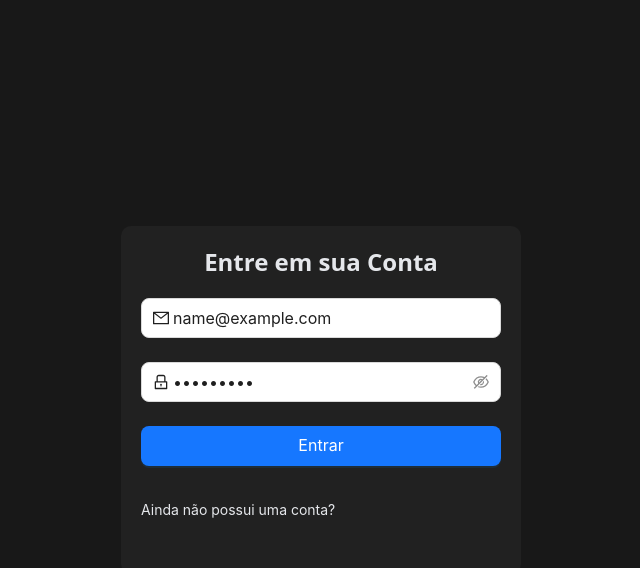
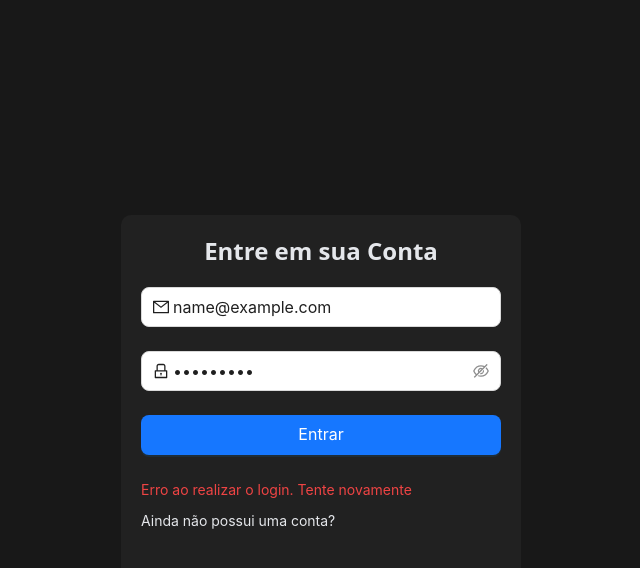
Before and after one commit to robsonbucci/task-management, a Next.js app: page /login in a window 1280 px wide. Both pictures are taken after typing "name@example.com", "Sample123" into the empty fields and a click on the button "Entrar". Shown: the top 568 px of the page, without its empty margins (319-959 px from the left). Built offline with nearby package versions, Linux system fonts and the light colour scheme; no server answers.

Commit message:
feat: adicionado cookie na pagina login e cadastro

```diff
--- a/src/app/(auth)/cadastro/page.tsx
+++ b/src/app/(auth)/cadastro/page.tsx
@@ -3,6 +3,8 @@ import { LockOutlined, MailOutlined, UserOutlined } from "@ant-design/icons";
 import { Button, Form, Input } from "antd";
 import { useState } from "react";
 import Link from "next/link";
+import { setCookie } from "cookies-next";
+import { useRouter } from "next/navigation";
 
 import LoginCard from "@/app/components/LoginCard/LoginCard";
 import { useGlobalState } from "@/app/context/globalContextProvider";
@@ -10,6 +12,7 @@ import { useGlobalState } from "@/app/context/globalContextProvider";
 export default function Cadastro() {
   const { theme } = useGlobalState();
   const [error, setError] = useState<string | null>(null);
+  const router = useRouter();
 
   const onFinish = async (values: any) => {
     try {
@@ -26,12 +29,15 @@ export default function Cadastro() {
       }
 
       const data = await response.json();
-      if(data.status !== 201){
+      if (data.status !== 201) {
         setError(data.message);
+        return;
       }
 
+      setCookie("authorization", data.token);
+      router.push("/");
     } catch (error) {
-      setError((error as Error).message);
+      setError("Erro ao realizar o cadastro. Tente novamente!");
     }
   };
 
@@ -54,10 +60,7 @@ export default function Cadastro() {
           name="name"
           rules={[{ required: true, message: "Insira seu nome!" }]}
         >
-          <Input
-            prefix={<UserOutlined />}
-            placeholder="Seu nome"
-          />
+          <Input prefix={<UserOutlined />} placeholder="Seu nome" />
         </Form.Item>
 
         {/* Campo para E-mail */}
@@ -68,10 +71,7 @@ export default function Cadastro() {
             { type: "email", message: "O formato do e-mail é inválido!" },
           ]}
         >
-          <Input
-            prefix={<MailOutlined />}
-            placeholder="Seu e-mail"
-          />
+          <Input prefix={<MailOutlined />} placeholder="Seu e-mail" />
         </Form.Item>
 
         {/* Campo para Senha */}
@@ -79,10 +79,7 @@ export default function Cadastro() {
           name="password"
           rules={[{ required: true, message: "Insira sua senha!" }]}
         >
-          <Input.Password
-            prefix={<LockOutlined />}
-            placeholder="Sua senha"
-          />
+          <Input.Password prefix={<LockOutlined />} placeholder="Sua senha" />
         </Form.Item>
 
         {/* Campo para Confirmar Senha */}
--- a/src/app/(auth)/login/page.tsx
+++ b/src/app/(auth)/login/page.tsx
@@ -2,19 +2,47 @@
 import { Button, Checkbox, Form, Input } from "antd";
 import { LockOutlined, MailOutlined, UserOutlined } from "@ant-design/icons";
 import Link from "next/link";
+import { useState } from "react";
+import { setCookie } from "cookies-next";
+import { useRouter } from "next/navigation";
 
 import LoginCard from "@/app/components/LoginCard/LoginCard";
 import { useGlobalState } from "@/app/context/globalContextProvider";
 
 export default function Login() {
   const { theme } = useGlobalState();
+  const [error, setError] = useState("");
+  const router = useRouter();
 
-  const onFinish = (values: any) => {
-    console.log("Success:", values);
+  const onFinish = async (values: any) => {
+    try {
+      const response = await fetch("/api/auth/login", {
+        method: "POST",
+        headers: {
+          "Content-Type": "application/json",
+        },
+        body: JSON.stringify(values),
+      });
+
+      if (!response.ok) {
+        throw new Error(response.statusText);
+      }
+
+      const data = await response.json();
+      if (data.status !== 200) {
+        setError(data.message);
+        return;
+      }
+
+      setCookie("authorization", data.token);
+      router.push("/");
+    } catch (error) {
+      setError("Erro ao realizar o login. Tente novamente");
+    }
   };
 
   const onFinishFailed = (errorInfo: any) => {
-    console.log("Failed:", errorInfo);
+    setError("Erro ao realizar o login. Tente novamente");
   };
 
   return (
@@ -33,7 +61,7 @@ export default function Login() {
           name="email"
           rules={[
             { required: true, message: "Insira seu e-mail!" },
-            { type: "email", message: "O formato do e-mail é inválido!" }, // Validação de formato de e-mail
+            { type: "email", message: "O formato do e-mail é inválido!" },
           ]}
         >
           <Input prefix={<MailOutlined />} placeholder="Seu e-mail" />
@@ -54,6 +82,8 @@ export default function Login() {
           </Button>
         </Form.Item>
 
+        {error && <p className="text-red-500">{error}</p>}
+
         {/* Link para cadastro */}
         <Form.Item style={{ color: theme.colorFontPrimary }}>
           <Link href="/cadastro">Ainda não possui uma conta?</Link>
--- a/src/app/api/auth/cadastro/route.ts
+++ b/src/app/api/auth/cadastro/route.ts
@@ -3,7 +3,7 @@ import { cadastroUser } from "@/services/auth";
 export async function POST(request: Request) {
   try {
     const body = await request.json();
-    const user = cadastroUser(body);
+    const user = await cadastroUser(body);
     return Response.json(user, { status: 201 });
   } catch (error) {
     const handleredError = error as Error & { status?: number };
--- a/src/app/api/auth/login/route.ts
+++ b/src/app/api/auth/login/route.ts
@@ -3,7 +3,7 @@ import { loginUser } from "@/services/auth";
 export async function POST(request: Request) {
   try {
     const body = await request.json();
-    const user = loginUser(body);
+    const user = await loginUser(body);
     return Response.json(user, { status: 200 });
   } catch (error) {
     const handleredError = error as Error & { status?: number };
--- a/src/utils/errorHandler.ts
+++ b/src/utils/errorHandler.ts
@@ -1,5 +1,5 @@
 export default function errorHandler(status: number, message: string) {
-  const err = new Error();
+  const err = new Error(message);
   err.message = message;
   (err as any).status = status;
   return err;
```
Also changed, not shown: src/app/page.tsx (+3 -6 lines), src/middleware.ts (added, +16 -0 lines), 1 other file (tests, documents, lock files or other folders).
